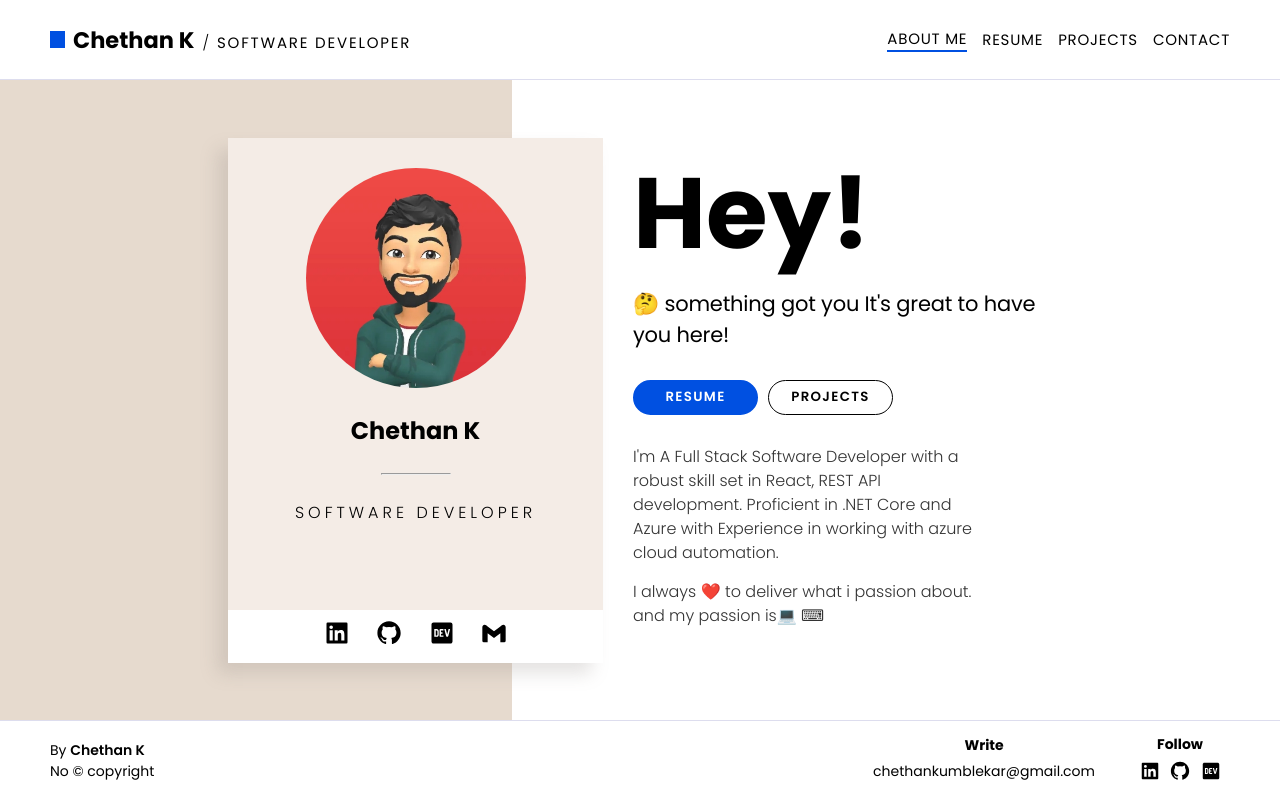
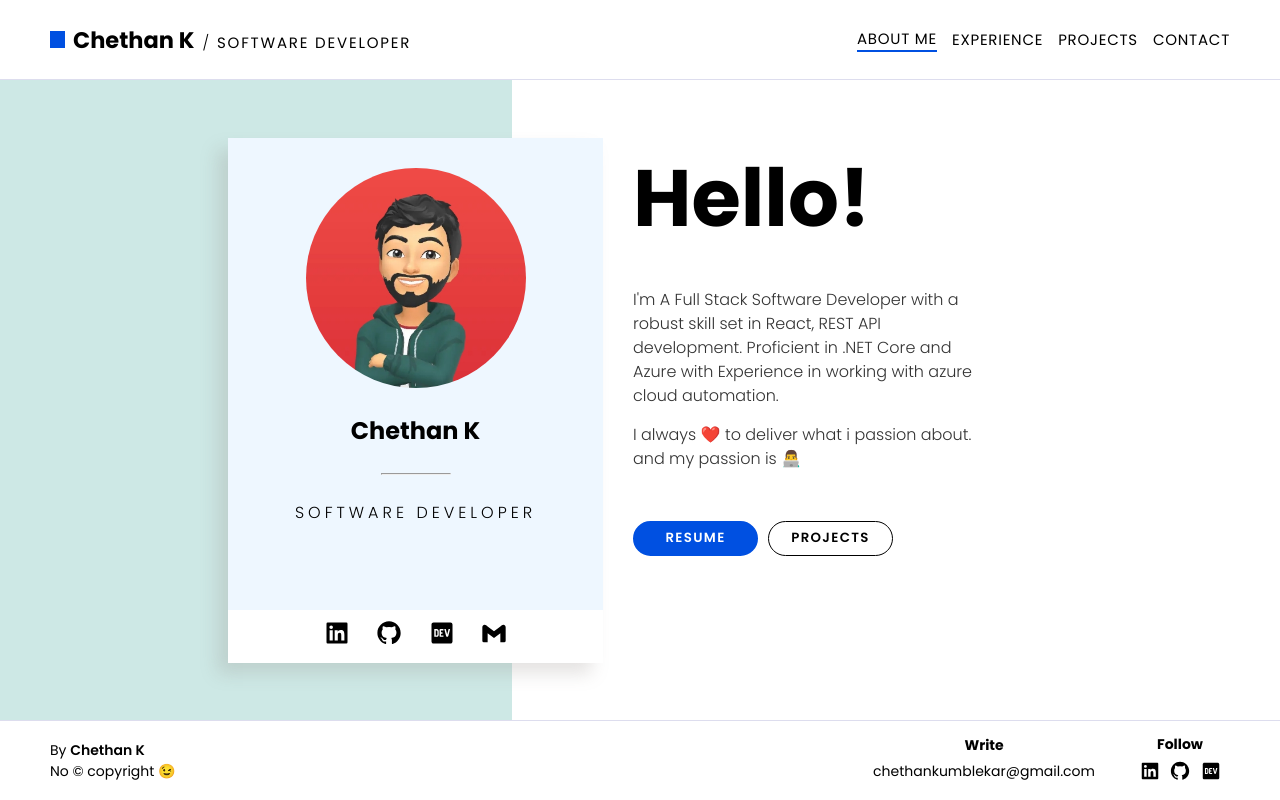
Before and after one commit to chethankumblekar/portfolio, a React (Vite) app: page / in a window 1280 px wide. Built offline with nearby package versions, Linux system fonts and the light colour scheme.

Commit message:
fixed few things

```diff
--- a/package.json
+++ b/package.json
@@ -11,9 +11,6 @@
     "format": "prettier --write './**/*.{js,jsx,ts,tsx,css,md,json}' --config ./.prettierrc"
   },
   "dependencies": {
-    "emailjs-com": "^3.2.0",
-    "emoji-picker-react": "^4.9.2",
-    "node-emoji": "^2.1.3",
     "react": "^18.2.0",
     "react-dom": "^18.2.0",
     "react-router-dom": "^6.14.2",
--- a/src/App.jsx
+++ b/src/App.jsx
@@ -10,7 +10,7 @@ function App() {
       <Routes>
         <Route path="/" element={<SharedLayout />}>
           <Route index element={<Home />} />
-          <Route path="resume" element={<Resume />} />
+          <Route path="experience" element={<Resume />} />
           <Route path="projects" element={<Projects />} />
           <Route path="contact" element={<Contact />} />
         </Route>
--- a/src/components/DescContainer.jsx
+++ b/src/components/DescContainer.jsx
@@ -1,18 +1,22 @@
 import { Link } from 'react-router-dom'
-import { BioText, DescWrapper, Heading, SubHeading } from '../styles/Home.style'
+import { BioText, DescWrapper, Heading } from '../styles/Home.style'
 import Button from './Button'
-import * as emoji from 'node-emoji'
 
 const DescContainer = () => {
   return (
     <>
       <DescWrapper>
-        <Heading>Hey!</Heading>
-        <SubHeading>
-          {emoji.emojify(':thinking:')} something got you It&apos;s great to have you here!
-        </SubHeading>
-        <div style={{ marginBottom: '30px' }}>
-          <Link to="resume">
+        <Heading>Hello!</Heading>
+        <div style={{ marginTop: '30px' }}>
+          <BioText>
+            I&apos;m A Full Stack Software Developer with a robust skill set in React, REST API
+            development. Proficient in .NET Core and Azure with Experience in working with azure
+            cloud automation.
+          </BioText>
+          <BioText>I always ❤️ to deliver what i passion about. and my passion is 👨‍💻</BioText>
+        </div>
+        <div style={{ marginTop: '50px' }}>
+          <Link to="experience">
             <Button>Resume</Button>
           </Link>
           <Link to="projects">
@@ -21,15 +25,6 @@ const DescContainer = () => {
             </Button>
           </Link>
         </div>
-        <BioText>
-          I&apos;m A Full Stack Software Developer with a robust skill set in React, REST API
-          development. Proficient in .NET Core and Azure with Experience in working with azure cloud
-          automation.
-        </BioText>
-        <BioText>
-          I always {emoji.emojify(':heart:')} to deliver what i passion about. and my passion is
-          <span>{emoji.emojify(':computer: :keyboard:')} </span>
-        </BioText>
       </DescWrapper>
     </>
   )
--- a/src/components/Footer.jsx
+++ b/src/components/Footer.jsx
@@ -19,7 +19,7 @@ const Footer = () => {
           <p>
             By <strong>Chethan K</strong>
           </p>
-          <p>No © copyright</p>
+          <p>No © copyright 😉</p>
         </LicenceContainer>
         <SocialContainer>
           <SocialItem>
--- a/src/components/Navbar/MobileNavbar.jsx
+++ b/src/components/Navbar/MobileNavbar.jsx
@@ -47,7 +47,7 @@ const MobileNavbar = () => {
           <NavLink to="/">
             <NavMenuItem onClick={toggleMenu}>about me</NavMenuItem>
           </NavLink>
-          <NavLink to="/resume">
+          <NavLink to="/experience">
             <NavMenuItem onClick={toggleMenu}>resume</NavMenuItem>
           </NavLink>
           <NavLink to="/projects">
--- a/src/components/Navbar/NavbarDesktop.jsx
+++ b/src/components/Navbar/NavbarDesktop.jsx
@@ -29,8 +29,8 @@ const NavbarDesktop = () => {
             <NavLink to="/">
               <NavMenuItem>about me</NavMenuItem>
             </NavLink>
-            <NavLink to="/resume">
-              <NavMenuItem>resume</NavMenuItem>
+            <NavLink to="/experience">
+              <NavMenuItem>experience</NavMenuItem>
             </NavLink>
             <NavLink to="/projects">
               <NavMenuItem>projects</NavMenuItem>
--- a/src/pages/Resume.jsx
+++ b/src/pages/Resume.jsx
@@ -5,7 +5,7 @@ import ResumeCard from '../components/ResumeCard'
 import { useState, useEffect } from 'react'
 import experiences from '../data/experience.json'
 
-const Resume = () => {
+const Experience = () => {
   const [experience, setExperience] = useState(null)
   const resumeLink = 'https://shorturl.at/fC2mo'
 
@@ -17,11 +17,10 @@ const Resume = () => {
       <ResumeWrapper>
         <Heading>
           <GeometricShape />
-          <h1>Resume</h1>
+          <h1>Experience</h1>
         </Heading>
         <ResumeContent>
           <SubHeading>
-            <h2>Experience</h2>
             <StyledButton width="150px" size="10px">
               <a href={resumeLink} target="_blank" rel="noopener noreferrer">
                 Download CV
@@ -37,4 +36,4 @@ const Resume = () => {
   )
 }
 
-export default Resume
+export default Experience
--- a/src/styles/Home.style.js
+++ b/src/styles/Home.style.js
@@ -6,8 +6,8 @@ export const HomeWrapper = styled.div`
   height: 80vh;
   background: linear-gradient(
     to right,
-    rgb(230, 218, 206) 0%,
-    rgb(230, 218, 206) 40%,
+    rgb(205, 232, 229) 0%,
+    rgb(205, 232, 229) 40%,
     #fff 40%,
     #fff 100%
   );
@@ -21,8 +21,8 @@ export const HomeWrapper = styled.div`
       to bottom,
       #fff 0%,
       #fff 30%,
-      rgb(230, 218, 206) 30%,
-      rgb(230, 218, 206) 100%
+      rgb(205, 232, 229) 30%,
+      rgb(205, 232, 229) 100%
     );
     height: fit-content;
     padding: 11px 10px;
@@ -33,7 +33,7 @@ export const HomeWrapper = styled.div`
 export const AboutCardWrapper = styled.div`
   width: 375px;
   height: 525px;
-  background-color: rgb(244, 236, 230);
+  background-color: rgb(238, 247, 255);
   box-shadow: rgba(138, 131, 124, 0.23) -11.31px 11.31px 17px 0px;
   display: flex;
   flex-direction: column;
@@ -87,7 +87,7 @@ export const DescWrapper = styled.div`
 `
 
 export const Heading = styled.h1`
-  font-size: 100px;
+  font-size: 80px;
   @media ${devices.tablet} {
     font-size: 50px;
   }
--- a/src/styles/Navbar.style.js
+++ b/src/styles/Navbar.style.js
@@ -106,7 +106,7 @@ export const StyledMobileNav = styled.div`
     left: 0;
     right: 0;
     bottom: 0;
-    background-color: rgb(244, 236, 230);
+    background-color: rgb(238, 247, 255);
     animation: fade_in 0.5s;
   }
 
--- a/src/styles/Project.style.js
+++ b/src/styles/Project.style.js
@@ -10,7 +10,7 @@ export const ProjectWrapper = styled.div`
   justify-content: center;
   padding-bottom: 100px;
   min-height: 80vh;
-  background-color: rgb(230, 218, 206);
+  background-color: rgb(205, 232, 229);
   animation: fade_in 1s;
 `
 export const ProjectsContent = styled(ResumeContent)`
--- a/src/styles/Resume.style.js
+++ b/src/styles/Resume.style.js
@@ -3,7 +3,7 @@ import { devices } from '../constants'
 
 export const ResumeWrapper = styled.div`
   min-height: 80vh;
-  background-color: rgb(230, 218, 206);
+  background-color: rgb(205, 232, 229);
   display: flex;
   flex-direction: column;
   align-items: center;
```
Also changed, not shown: 1 other file (tests, documents, lock files or other folders).
